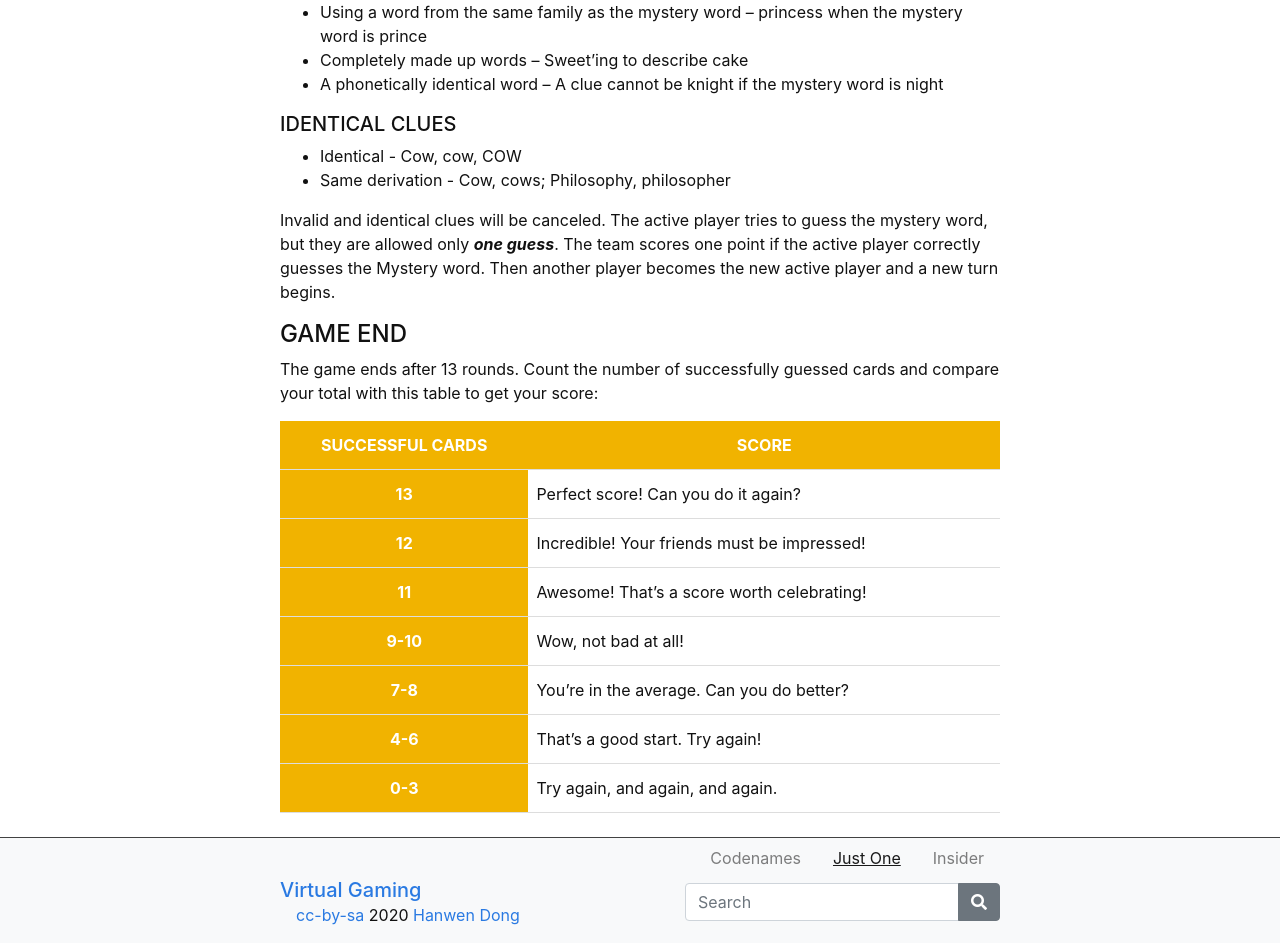
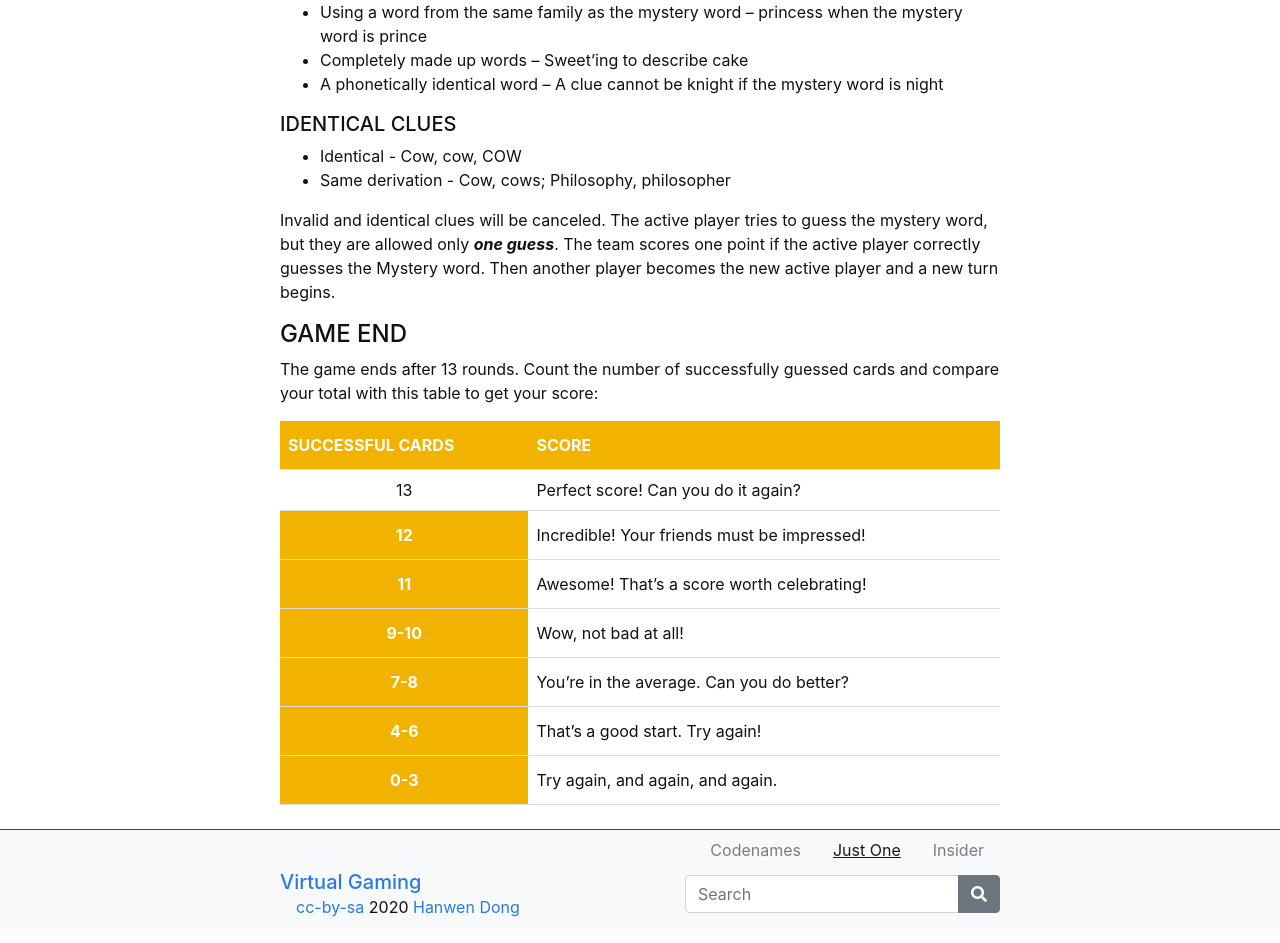
Before and after one commit to hanwendong1/VirtualGaming, a Jekyll site: the page built from content/2-Just-One.md, in a window 1280 px wide. Shown: the part 2327-3270 px from the top of the page. Built offline with Jekyll 4.4.1, drawn with Linux system fonts in a browser that asks for light colours.

Commit message:
Update 2-Just-One.md

```diff
--- a/content/2-Just-One.md
+++ b/content/2-Just-One.md
@@ -126,11 +126,11 @@ The game ends after 13 rounds. Count the number of successfully guessed cards an
    <body>
       <table>
          <tr>
-            <th style="background-color: #f1b300; color: white; text-align:Center">SUCCESSFUL CARDS</th>
-            <th style="background-color: #f1b300; color: white; text-align:Center">SCORE</th>
+            <th style="background-color: #f1b300; color: white; text-align:Left">SUCCESSFUL CARDS</th>
+            <th style="background-color: #f1b300; color: white; text-align:Left">SCORE</th>
          </tr>
          <tr>
-            <th style="text-align:Center">13</th>
+            <td style="text-align:Center">13</td>
             <td style="text-align:Left">Perfect score! Can you do it again?</td>
          </tr>
          <tr>
```
